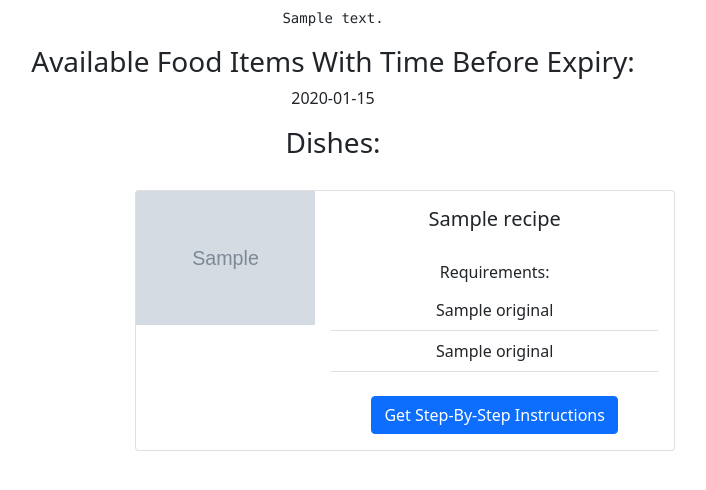
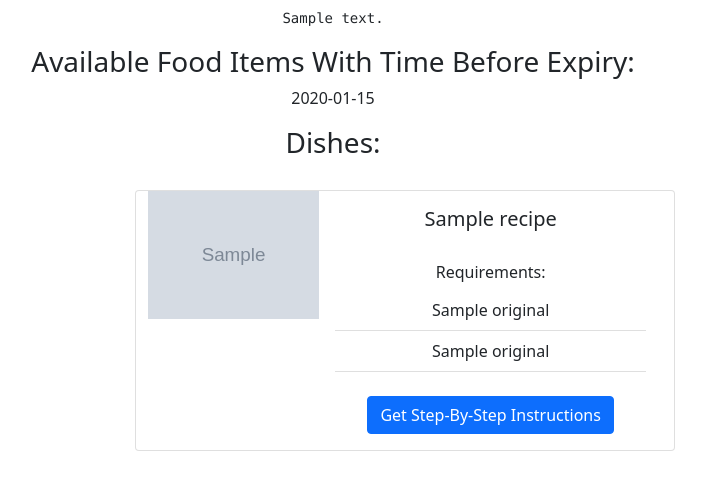
Before and after one commit to armurox/Food_App, a Flask app: template templates/data.html in a window 1280 px wide. Shown: the part 230-720 px from the top of the page, without its empty margins (307-1013 px from the left). Run offline with Flask 3, Linux system fonts and the light colour scheme; the template is opened without the code that fills it: most values are stand-ins (such as "Sample title", 1, 10 or a date in 2020); grey boxes marked "Sample" are stand-in pictures.

Commit message:
Made recipe card container fluid

```diff
--- a/helpers.py
+++ b/helpers.py
@@ -186,7 +186,7 @@ def get_recipes_for_ingredients(ingredients):
 
 def ExpiryDate(ingredients):
     """Get expiry date for each ingredient in ingredients list."""
-    openai.api_key = ""
+    openai.api_key = "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"
     prompt = f"what is the expiry date of {ingredients}, Please answer with *Ingredient*: *ExpirationDate*, After each pair of values, seperate the next pair with a !"
     response = openai.Completion.create(
         engine="text-davinci-003",
--- a/templates/data.html
+++ b/templates/data.html
@@ -14,7 +14,7 @@
     <h3>Dishes:</h3>
     </ul>
         {% for recipe in recipes %}
-            <div class="card mb-3 center" style="max-width: 540px;">
+            <div class="card mb-3 center container-fluid" style="max-width: 540px;">
                 <div class="row g-0">
                     <div class="col-md-4">
                         <img src= "{{recipe.image}}" alt="Recipe Image" style="max-width: 100%; height: auto;">
--- a/templates/index.html
+++ b/templates/index.html
@@ -1,3 +1,4 @@
+
 {% extends "layout.html" %}
 
 {% block title %}Receipt OCR{% endblock %}
--- a/templates/layout.html
+++ b/templates/layout.html
@@ -20,7 +20,7 @@
         <title>{% block title %}{% endblock %}</title>
     </head>
     <body>
-        <nav class="border navbar navbar-expand-md navbar-light" style="background-color: #e3f2fd;">
+        <nav class="border navbar navbar-expand-md navbar-light" style="background-color: #e3f2fd;;">
             <div class="container-fluid">
                 <a class="navbar-brand" href="/"> <span class="blue">F</span><span class="yellow">o</span><span class="red">o</span><span class="green">d</span><span class="blue">A</span><span class="green">p</span><span class="red">p</span><span class="yellow">!</span></a>
                 <button aria-controls="navbar" aria-expanded="false" aria-label="Toggle navigation" class="navbar-toggler" data-bs-target="#navbar" data-bs-toggle="collapse" type="button">
```
